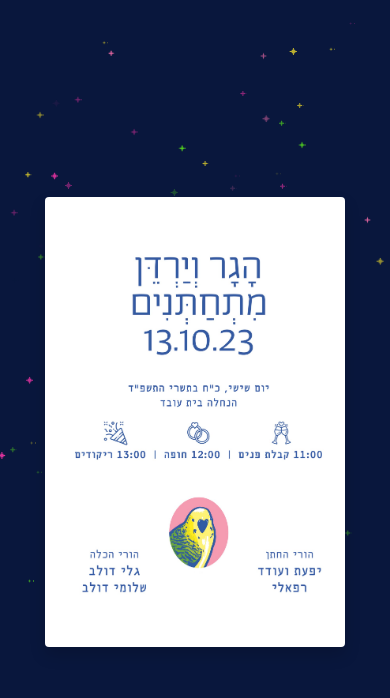
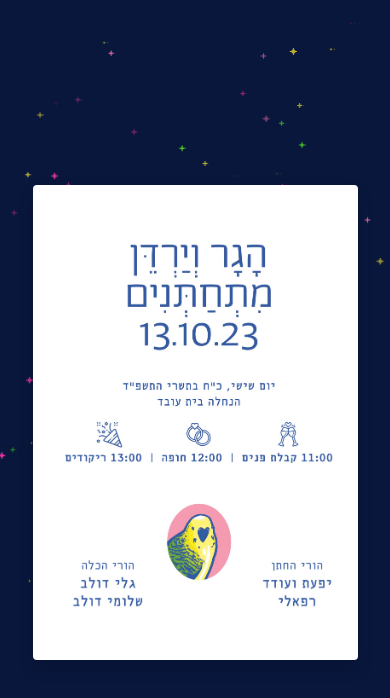
Before and after one commit to hagar-dolev/gardo.love, a plain HTML site: page index.html in a window 390 px wide. Drawn offline with nearby package versions, Linux system fonts and the light colour scheme; animation ran at ten frames a second.

Commit message:
fix canvas

```diff
--- a/style.css
+++ b/style.css
@@ -15,8 +15,8 @@
         background-repeat: no-repeat;
         background-size: contain;
         background-position: center;
-        width: 300px;
-        height: 450px;
+        width: 325px;
+        height: 475px;
         border: none;
         /*margin-top: 50px;*/
         /*position: absolute;*/
```
